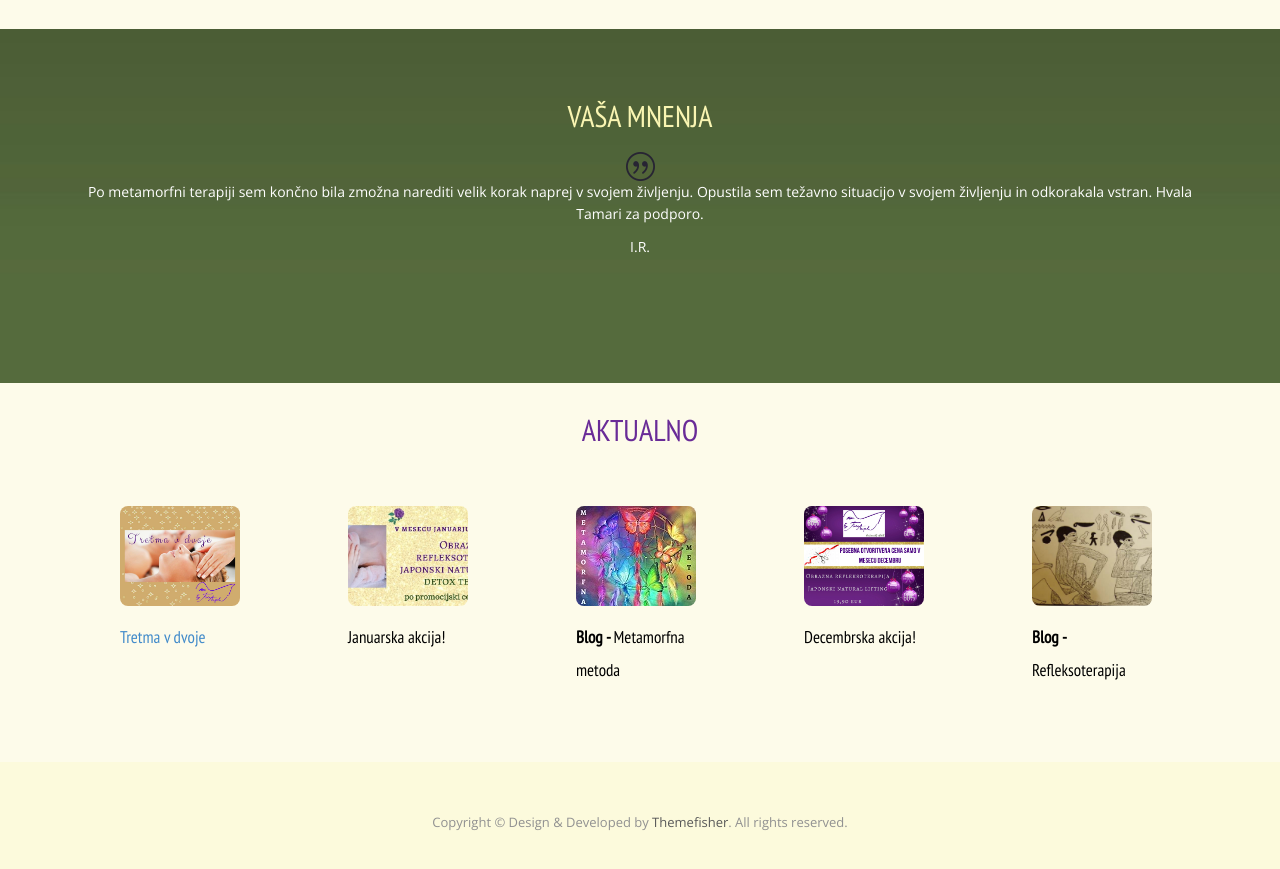
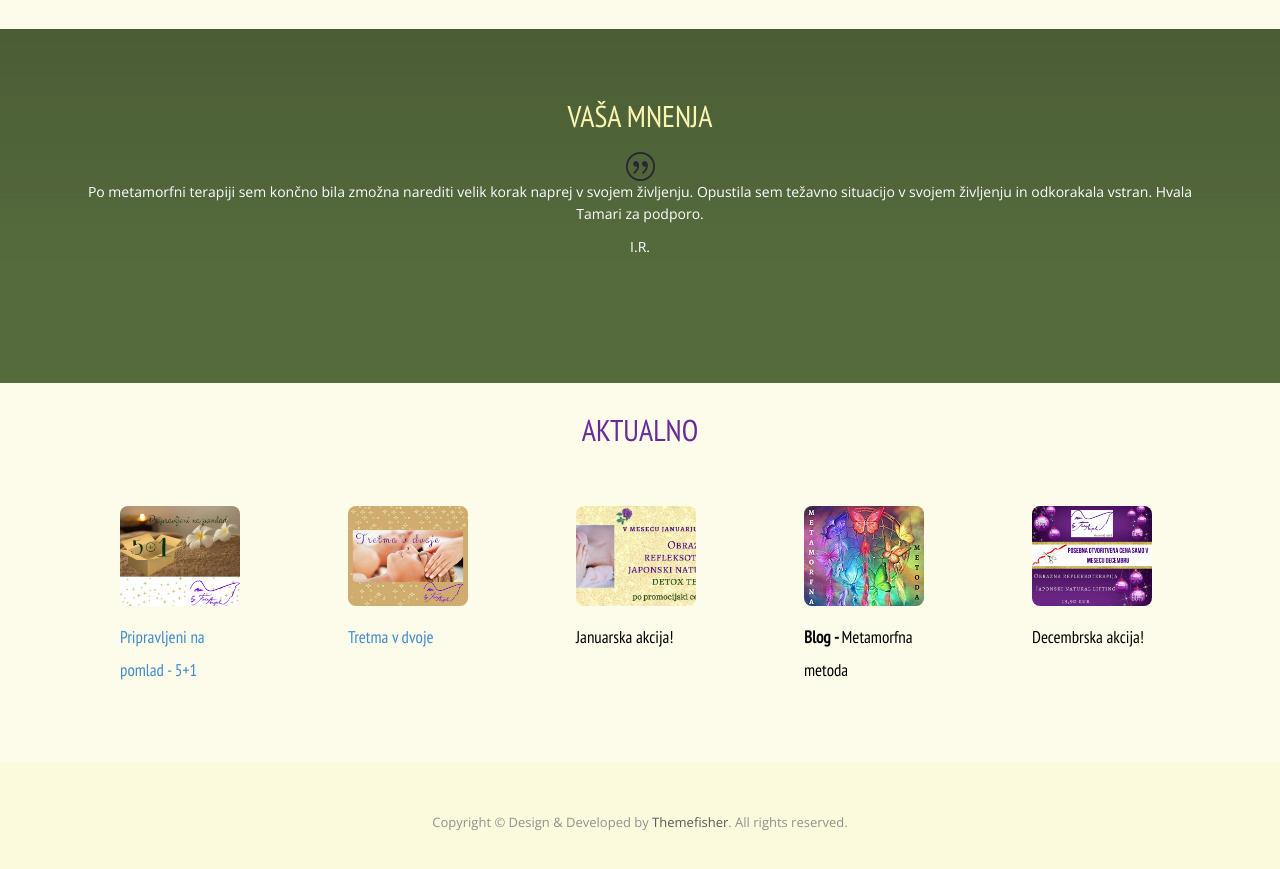
Before and after one commit to tamarazr/tamarazr.github.io, a Jekyll site: the page built from index.html, in a window 1280 px wide and 900 px high, scrolled down 2550 px. Shown: the top 869 px of the window. Built offline with Jekyll 4.4.1, drawn with Linux system fonts in a browser that asks for light colours; nearby versions of some CDN libraries; some web fonts are replaced.

Commit message:
Update index.html

```diff
--- a/index.html
+++ b/index.html
@@ -181,18 +181,6 @@
                 </a>
                 <p>Decembrska akcija!</p>
             </div>
-            <div class="clients-logo-img">
-                <a href="{{ site.baseurl }}/2017/12/20/Refleksoterapija-starodavna-znanost.html">
-              <img src="{{ site.baseurl }}/img/aktualno/refleksoterapija-sz.jpg" alt="Aktualno">
-                </a>
-                <p><b>Blog - </b>Refleksoterapija</p>
-            </div>
-            <div class="clients-logo-img">
-                <a href="{{ site.baseurl }}/2017/04/24/hvaleznost.html">
-              <img src="{{ site.baseurl }}/img/aktualno/hvaleznost-hvala.jpg" alt="Aktualno">
-                </a>
-                <p><b>Blog - </b>Hvaležnost</p>
-            </div>
           </div>
         </div>
       </div>
```
